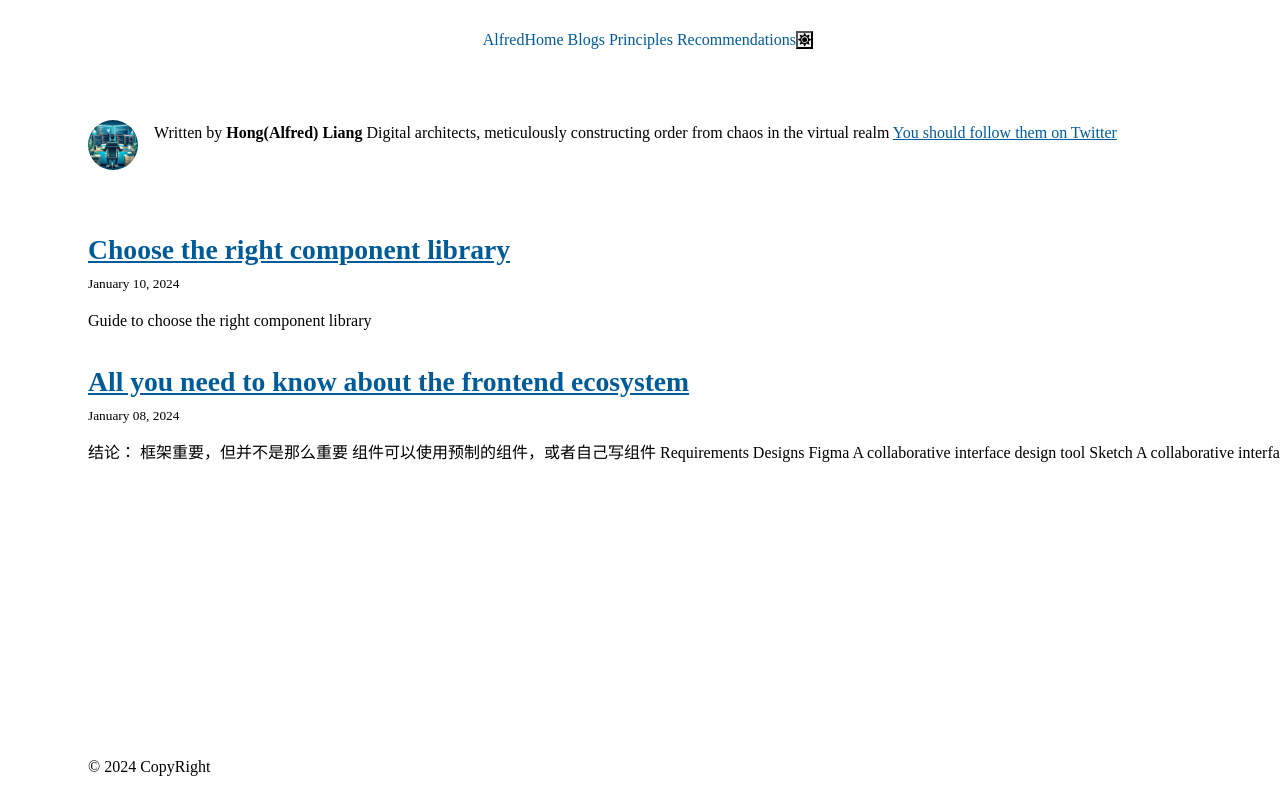
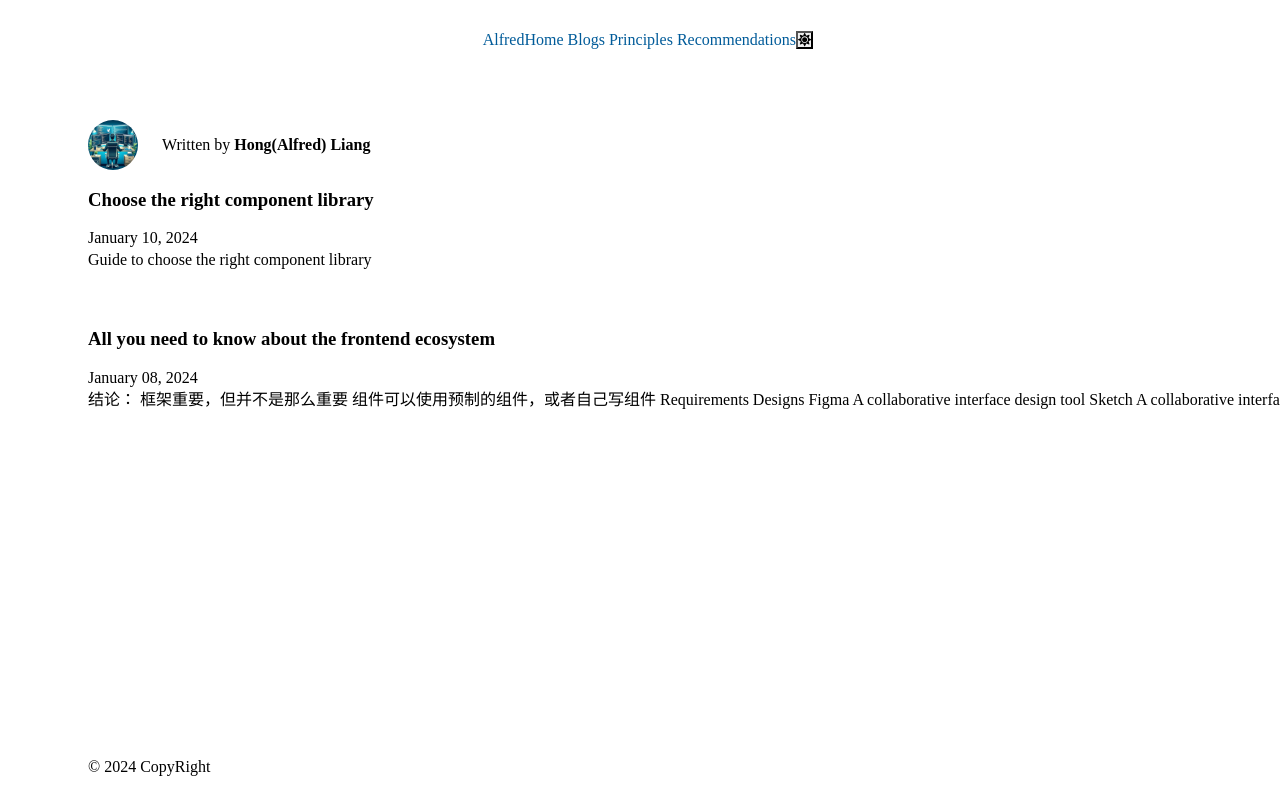
Before and after one commit to i5possible/gatsby-blog, a Gatsby site: page / in a window 1280 px wide. Shown: the top 800 px of the page. Built offline with nearby package versions, Linux system fonts and the light colour scheme; Gatsby itself is replaced by a stand-in of ours.

Commit message:
Add ArticleCard

```diff
--- /dev/null
+++ b/src/components/ArticleCard.jsx
@@ -0,0 +1,31 @@
+import React from 'react';
+import { Card, CardBody, CardHeader, Heading, Text } from "@chakra-ui/react";
+
+const ArticleCard = ({ post }) => {
+  const title = post.frontmatter.title || post.fields.slug
+
+  const slug = post.fields.slug;
+  const date = post.frontmatter.date;
+  const html = post.frontmatter.description || post.excerpt;
+
+  return (
+    <Card>
+      <CardBody>
+        <CardHeader>
+          <Heading as={'h3'}>{title}</Heading>
+          <Text as={'body1'}>{date}</Text>
+        </CardHeader>
+        <section>
+          <p
+            dangerouslySetInnerHTML={{
+              __html: html
+            }}
+            itemProp="description"
+          />
+        </section>
+      </CardBody>
+    </Card>
+  )
+}
+
+export default ArticleCard;
--- a/src/components/Bio.jsx
+++ b/src/components/Bio.jsx
@@ -8,6 +8,7 @@
 import * as React from "react"
 import { graphql, useStaticQuery } from "gatsby"
 import { StaticImage } from "gatsby-plugin-image"
+import { HStack, Text, VStack } from "@chakra-ui/react";
 
 const Bio = () => {
   const data = useStaticQuery(graphql`
@@ -31,7 +32,7 @@ const Bio = () => {
   const social = data.site.siteMetadata?.social
 
   return (
-    <div className="bio">
+    <HStack>
       <StaticImage
         className="bio-avatar"
         layout="fixed"
@@ -42,16 +43,14 @@ const Bio = () => {
         quality={95}
         alt="Profile picture"
       />
-      {author?.name && (
-        <p>
-          Written by <strong>{author.name}</strong> {author?.summary || null}
-          {` `}
-          <a href={`https://twitter.com/${social?.twitter || ``}`}>
-            You should follow them on Twitter
-          </a>
-        </p>
-      )}
-    </div>
+      <VStack>
+        {author?.name && (
+          <Text as={'span'} textStyle={'body1'}>
+            Written by <strong>{author.name}</strong>
+          </Text>
+        )}
+      </VStack>
+    </HStack>
   )
 }
 
--- a/src/pages/index.js
+++ b/src/pages/index.js
@@ -1,10 +1,12 @@
 import * as React from "react"
-import { graphql, Link } from "gatsby"
+import { graphql } from "gatsby"
 
 import Bio from "../components/Bio"
 import Layout from "../components/Layout"
 import Seo from "../components/Seo"
 import Section from "../components/Section";
+import ArticleCard from "../components/ArticleCard";
+import { VStack } from "@chakra-ui/react";
 
 const BlogIndex = ({ data, location }) => {
   const siteTitle = data.site.siteMetadata?.title || `Title`
@@ -27,38 +29,11 @@ const BlogIndex = ({ data, location }) => {
     <Layout location={location} title={siteTitle}>
       <Section>
         <Bio/>
-        <ol style={{ listStyle: `none` }}>
-          {posts.map(post => {
-            const title = post.frontmatter.title || post.fields.slug
-
-            return (
-              <li key={post.fields.slug}>
-                <article
-                  className="post-list-item"
-                  itemScope
-                  itemType="http://schema.org/Article"
-                >
-                  <header>
-                    <h2>
-                      <Link to={post.fields.slug} itemProp="url">
-                        <span itemProp="headline">{title}</span>
-                      </Link>
-                    </h2>
-                    <small>{post.frontmatter.date}</small>
-                  </header>
-                  <section>
-                    <p
-                      dangerouslySetInnerHTML={{
-                        __html: post.frontmatter.description || post.excerpt,
-                      }}
-                      itemProp="description"
-                    />
-                  </section>
-                </article>
-              </li>
-            )
-          })}
-        </ol>
+        <VStack gap={4} align={'stretch'}>
+          {posts.map((post) =>
+            <ArticleCard post={post}/>
+          )}
+        </VStack>
       </Section>
     </Layout>
   )
```
